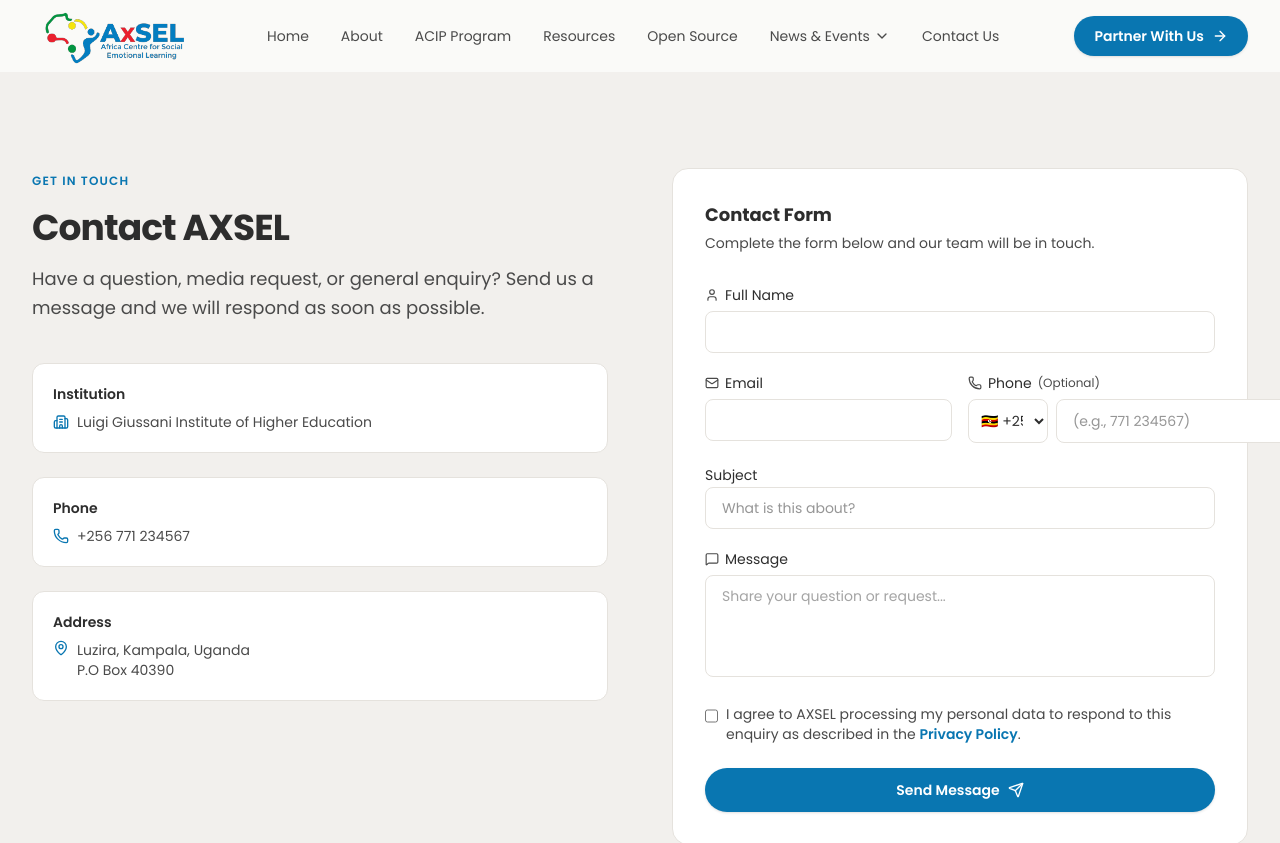
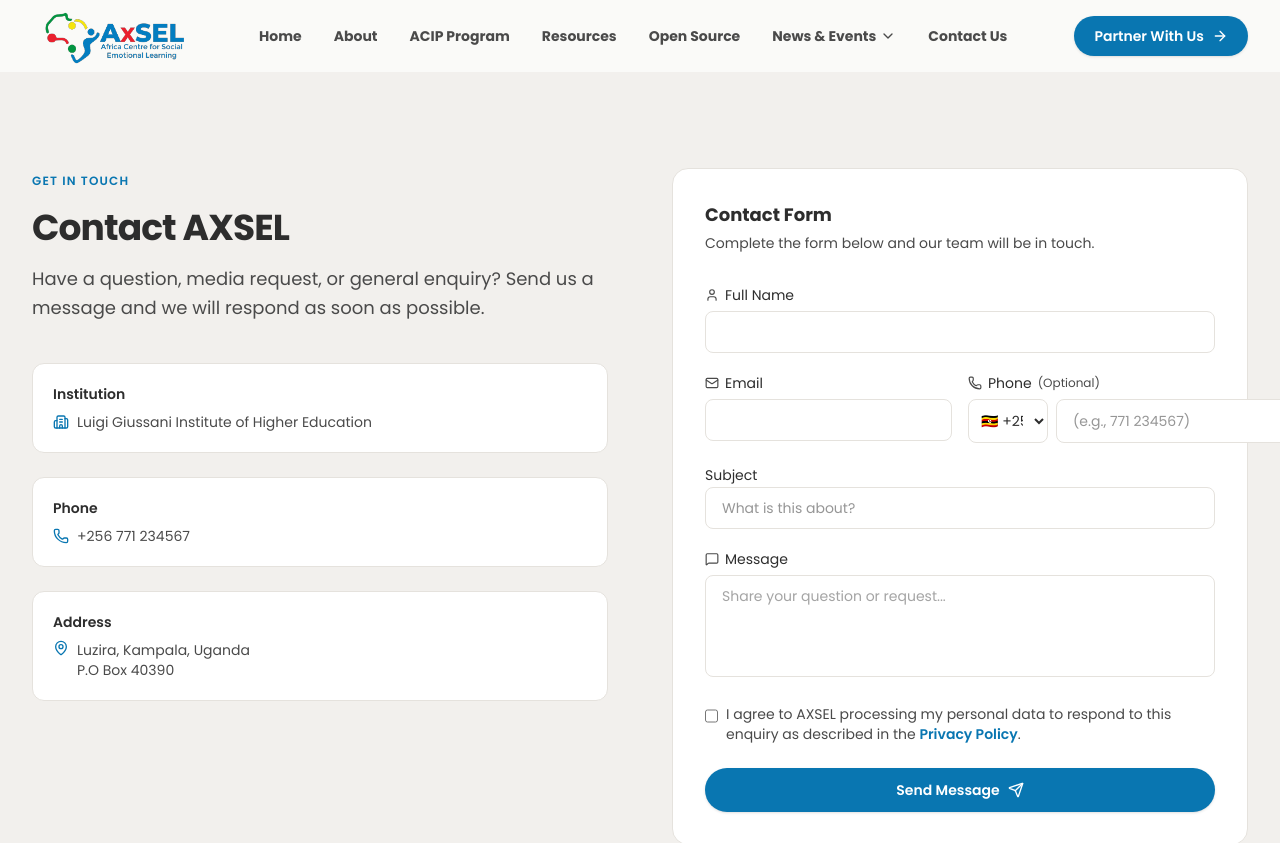
Before and after one commit to LGIHE/axsel_website, a React (Vite) app: page /contact in a window 1280 px wide. Shown: the top 843 px of the page. Built offline with nearby package versions, Linux system fonts and the light colour scheme.

Commit message:
Adjust navbar link typography weight

```diff
--- a/src/components/Navbar.jsx
+++ b/src/components/Navbar.jsx
@@ -52,7 +52,7 @@
                 <div key={link.label} className="group relative">
                   <button
                     type="button"
-                    className="inline-flex items-center gap-1 text-sm font-medium text-charcoal-light transition-colors hover:text-terracotta"
+                    className="inline-flex items-center gap-1 text-sm font-bold text-charcoal-light transition-colors hover:text-terracotta"
                   >
                     {link.label}
                     <ChevronDown className="h-4 w-4" />
@@ -63,7 +63,7 @@
                       <a
                         key={subLink.href}
                         href={subLink.href}
-                        className="block rounded-md px-3 py-2 text-sm font-medium text-charcoal-light transition-colors hover:bg-warm-gray hover:text-terracotta"
+                        className="block rounded-md px-3 py-2 text-sm font-bold text-charcoal-light transition-colors hover:bg-warm-gray hover:text-terracotta"
                       >
                         {subLink.label}
                       </a>
@@ -74,7 +74,7 @@
                 <a
                   key={link.href}
                   href={link.href}
-                  className="text-sm font-medium text-charcoal-light transition-colors hover:text-terracotta"
+                  className="text-sm font-bold text-charcoal-light transition-colors hover:text-terracotta"
                 >
                   {link.label}
                 </a>
@@ -118,7 +118,7 @@
                         key={subLink.href}
                         href={subLink.href}
                         onClick={() => setIsOpen(false)}
-                        className="block rounded-md px-3 py-2 text-sm font-medium text-charcoal-light transition-colors hover:bg-warm-gray hover:text-terracotta"
+                        className="block rounded-md px-3 py-2 text-sm font-bold text-charcoal-light transition-colors hover:bg-warm-gray hover:text-terracotta"
                       >
                         {subLink.label}
                       </a>
```
